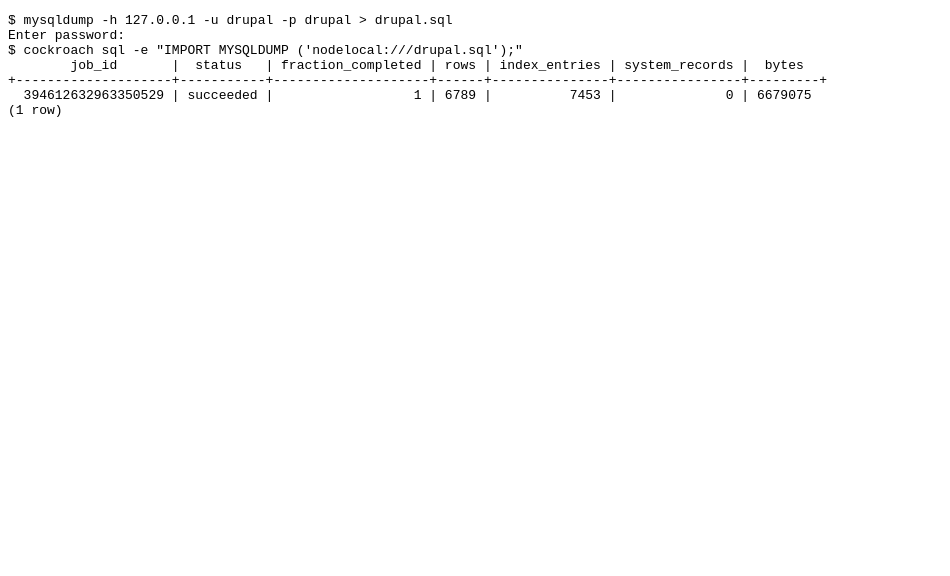
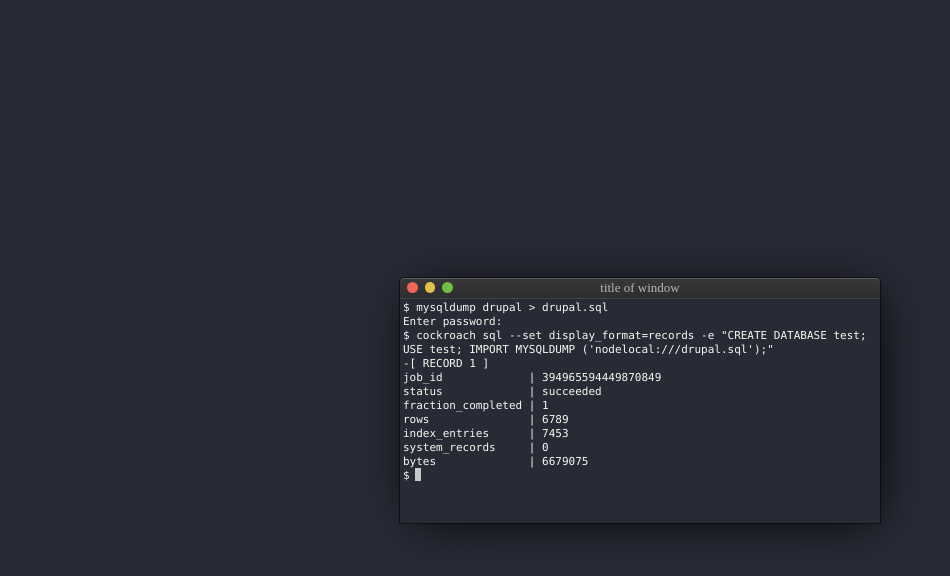
Before and after one commit to rolandcrosby/typer, a website: page app.html in a window 1280 px wide. Shown: the whole page, without its empty margins (0-950 px from the left). Drawn offline with Linux system fonts and the light colour scheme; files that its build step writes are made by us from their sources.

Commit message:
initial styling

```diff
--- a/app.html
+++ b/app.html
@@ -4,22 +4,34 @@
 <head>
   <meta charset="UTF-8">
   <title>Screencast Thing</title>
+  <link rel="stylesheet" href="/-/style.css">
 </head>
 
 <body>
-<div class="app">
-  <div class="content">
-    <pre>
-$ mysqldump -h 127.0.0.1 -u drupal -p drupal > drupal.sql
+  <div class="app">
+    <div class="terminal">
+      <div class="terminal__title">
+        <div class="terminal_control terminal__close"></div>
+        <div class="terminal_control terminal__minimize"></div>
+        <div class="terminal_control terminal__zoom"></div>
+        <div class="terminal__title_text">
+          title of window
+        </div>
+      </div>
+      <div class="terminal__frame">$ mysqldump drupal > drupal.sql
 Enter password:
-$ cockroach sql -e "IMPORT MYSQLDUMP ('nodelocal:///drupal.sql');"
-        job_id       |  status   | fraction_completed | rows | index_entries | system_records |  bytes
-+--------------------+-----------+--------------------+------+---------------+----------------+---------+
-  394612632963350529 | succeeded |                  1 | 6789 |          7453 |              0 | 6679075
-(1 row)
-    </pre>
+$ cockroach sql --set display_format=records -e "CREATE DATABASE test; USE test; IMPORT MYSQLDUMP ('nodelocal:///drupal.sql');"
+-[ RECORD 1 ]
+job_id             | 394965594449870849
+status             | succeeded
+fraction_completed | 1
+rows               | 6789
+index_entries      | 7453
+system_records     | 0
+bytes              | 6679075
+$ <div class="terminal__cursor"></div></div>
+    </div>
   </div>
-</div>
 </body>
 
 </html>
--- a/static/style.css
+++ b/static/style.css
@@ -0,0 +1,106 @@
+.terminal {
+    display: flex;
+    width: 480px;
+    flex-direction: column;
+    box-shadow: 0 0 0.2px 0.6px #020202, 5px 5px 50px -10px #020202;
+    border-top-left-radius: 4px;
+    border-top-right-radius: 4px;
+    overflow: hidden;
+    margin: auto;
+}
+
+.terminal__title {
+    color: #b8b8bc;
+    background: linear-gradient(to top, #2e2e2f 0%,#383839 100%);
+    border-bottom: 1px solid #424242;
+    box-shadow: inset 0px 0.7px 0.5px 0 #68686c;
+    border-top-left-radius: 4px;
+    border-top-right-radius: 4px;
+    height: 20px;
+    display: flex;
+    flex-direction: row;
+    align-items: center;
+    /* margin: auto; */
+}
+
+.app {
+    display: flex;
+    justify-content: center;
+    align-items: center;
+    /* border:  1px solid black; */
+    width: 100%;
+    height: 100%;
+}
+
+body {
+    background: #282a36;
+}
+
+.terminal__frame {
+    background: #282a36;
+    color: #f8f8f2;
+    font-family: Consolas;
+    font-size: 11px;
+    line-height: 14px;
+    padding: 2px 3px;
+    white-space: pre-wrap;
+    word-wrap: break-word;
+    height: 220px;
+    position: relative;
+}
+
+.terminal__title_text {
+    text-align: center;
+    font-size: 13px;
+    font-family: Avenir;
+    height: 18px;
+    padding-top: 2px;
+    flex: 1;
+    margin-right: 52.5px;
+}
+
+.terminal__control {
+    height: 13px;
+    border-radius: 7.5px;
+    background: #A0A1A4;
+}
+
+.terminal_control {
+    width: 10.5px;
+    height: 10.5px;
+    background: #a0a1a4;
+    border-radius: 5.5px;
+    margin-left: 7px;
+}
+
+terminal__close {
+    margin-left: 4px;
+}
+
+.terminal_control.terminal__close {
+    background: #ed655a;
+}
+
+.terminal_control.terminal__minimize {
+    background: #e1c04c;
+}
+
+.terminal_control.terminal__zoom {
+    background: #71be47;
+}
+
+html, body {
+    height: 100%;
+    width: 100%;
+    margin: 0;
+    padding: 0;
+}
+
+.terminal__cursor {
+    background: #c7c7c7;
+    width: 6px;
+    height: 13px;
+    position: absolute;
+    top: 169px;
+    left: 15px;
+}
```
